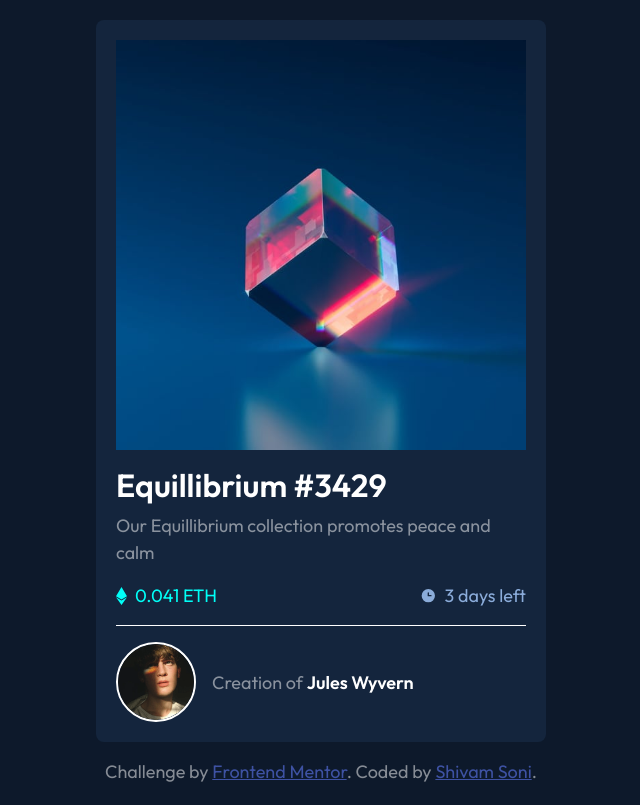
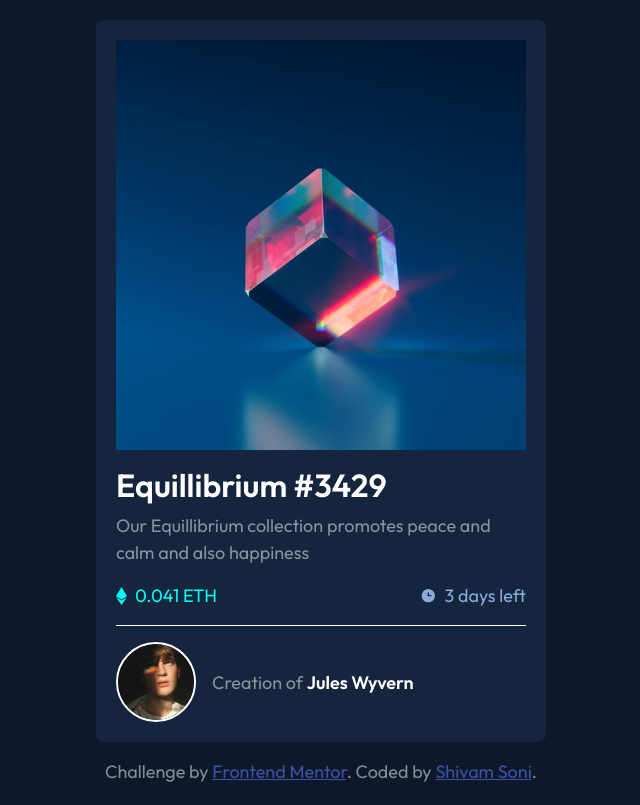
Before and after one commit to ShivamSoni1995/NFT-review-card-component, a plain HTML site: page index.html in a window 1280 px wide. Shown: the whole page, without its empty margins (319-959 px from the left). Drawn offline with nearby package versions, Linux system fonts and the light colour scheme.

Commit message:
Update index.html

```diff
--- a/index.html
+++ b/index.html
@@ -22,7 +22,7 @@
 
    <article>
      <h2>Equillibrium #3429</h2>
-     <p>Our Equillibrium collection promotes peace and calm</p>
+     <p>Our Equillibrium collection promotes peace and calm and also happiness</p>
 
      <ul>
        <li id="one"><img src="./images/icon-ethereum.svg" alt="">0.041 ETH </li>
```
